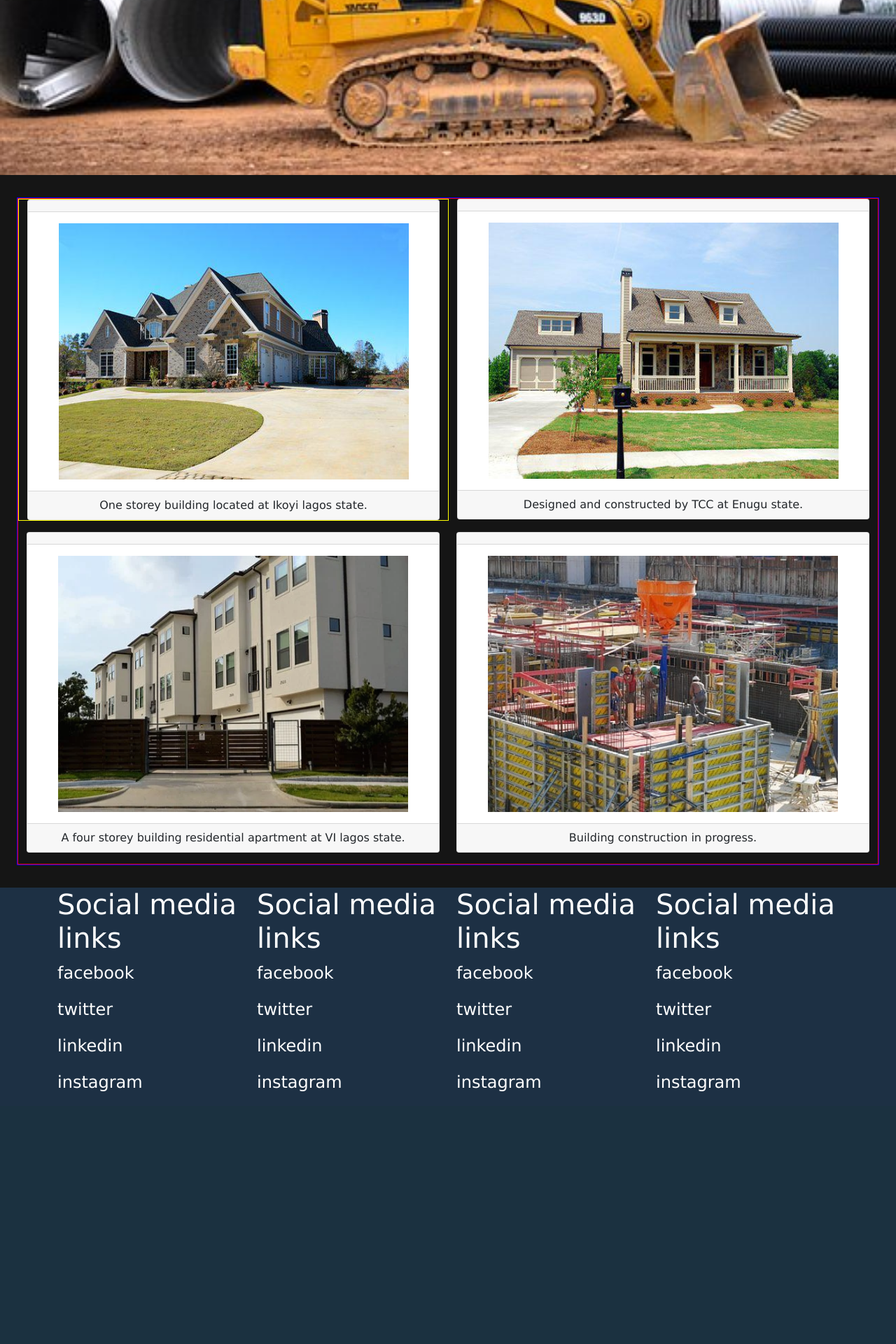
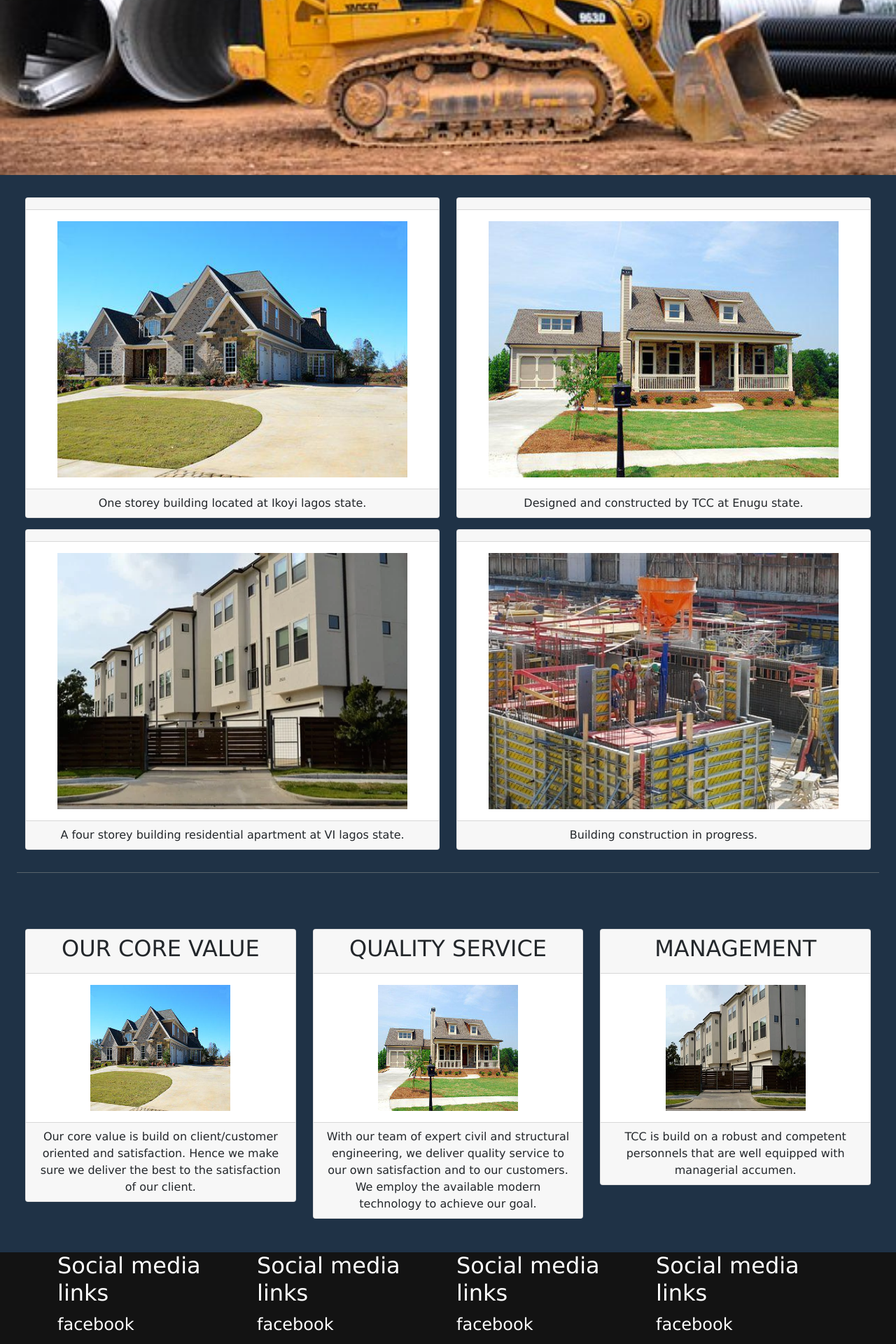
Before and after one commit to Emmadegreat/TCC, a PHP site: page / in a window 1280 px wide. Shown: the part 496-2416 px from the top of the page at 70% size. Before the commit the page ends 2055 px from the top, so only its background shows below. Run offline with PHP 8.4, Linux system fonts and the light colour scheme; some libraries are stand-ins or nearby versions.

Commit message:
committed

```diff
--- a/css/index.css
+++ b/css/index.css
@@ -61,8 +61,8 @@
 }
 
 
-#section_2{
-    background: #131313;
+#section_2, #section_3{
+    background: #1d3044;
     opacity: 0.99;
     width: 100%;
 }
@@ -76,7 +76,7 @@ p{
     font-size: 1.5rem;
 }
 
-#section_2{
+#section_2, #section_3{
     padding: 2rem 1.5rem;
 }
 
@@ -84,15 +84,31 @@ p{
     margin-bottom: 1rem;
 }
 
+.card-body{
+    overflow: hidden;
+}
+
 #img_1, #img_2, #img_3, #img_4{
     width: 500px;
     height: 366px;
-    transform: translateY(100%,);
+    transition: all 1.5s ease;
+    transform: translateY();
 }
 
 #img_1:hover, #img_2:hover, #img_3:hover, #img_4:hover{
-    transition: transform 3s;
-    opacity: 0.5;
+    transform: scale(1.3);
+}
+
+#core_value_img_1, #core_value_img_2, #core_value_img_3{/*core value section imgaes*/
+    width: 200px;
+    height: 180px;
+    transition: all 1.5s ease;
+}
+
+#core_value_img_1:hover, #core_value_img_2:hover, #core_value_img_3:hover{/*core value section imgaes*/
+    width: 200px;
+    height: 180px;
+    transform: scale(1.3);
 }
 
 #footer_1{
--- a/index.html
+++ b/index.html
@@ -4,7 +4,7 @@
     <meta charset="UTF-8">
     <meta http-equiv="X-UA-Compatible" content="IE=edge">
     <meta name="viewport" content="width=device-width, initial-scale=1.0">
-    <title>Document</title>
+    <title>TCC</title>
 
     <link rel="stylesheet" href="/css/index.css">
     <link rel="stylesheet" href="/css/bootstrap.css">
@@ -53,10 +53,10 @@
   </div><!---first section end here-->
 
 
-    <section id="section_2"><!---Sample work section-->
-      <div class="container-fluid" id="container" style="border: 1px solid blue;"><!---container-fluid-->
-        <div class="row" id="row_1" style="border: 1px solid red;"><!---first row-->
-          <div class="col-sm" id="col_1" style="border: 1px solid yellow;"><!---column-->
+    <section id="section_2"><!---Sample work section start-->
+      <div class="container-fluid" id="container"><!---container-fluid-->
+        <div class="row" id="row_1"><!---first row-->
+          <div class="col-sm" id="col_1"><!---column-->
             <div class="card">
               <div class="card-header"></div>
               <div class="card-body">
@@ -96,15 +96,58 @@
             </div>
           </div>
 
+        </div><!---first row end-->
+      </div><!---container-fluid end--><hr style="background: cornsilk;">
+    </section><!----sample work section end-->
 
-        </div><!---first row end-->
+
+    <section id="section_3"><!---core value section start-->
+      <div class="container-fluid" id="container"><!---container-fluid-->
+        <div class="row" id="row_2"><!---first row-->
+          <div class="col-sm" id="core_value_1"><!---column-->
+            <div class="card">
+              <div class="card-header"><h1>OUR CORE VALUE</h1></div>
+              <div class="card-body" id="body_1">
+                <img src="/images/const3.jpg" alt="core_value" id="core_value_img_1">
+              </div>
+              <div class="card-footer">Our core value is build on client/customer oriented and satisfaction.
+                Hence we make sure we deliver the best to the satisfaction of our client.
+              </div>
+            </div>
+          </div>
+
+          <div class="col-sm" id="core_value_2">
+            <div class="card">
+              <div class="card-header"><h1>QUALITY SERVICE</h1></div>
+              <div class="card-body">
+                <img src="/images/const7.jpg" alt="core_value" id="core_value_img_2">
+              </div>
+              <div class="card-footer">With our team of expert civil and structural engineering,
+                we deliver quality service to our own satisfaction and to our customers.
+                We employ the available modern technology to achieve our goal.
+              </div>
+            </div>
+          </div>
+
+          <div class="col-sm" id="core_value_3">
+            <div class="card">
+              <div class="card-header"><h1>MANAGEMENT </h1></div>
+              <div class="card-body">
+                <img src="/images/const4.webp" alt="core_value" id="core_value_img_3">
+              </div>
+              <div class="card-footer">TCC is build on a robust and competent personnels that are
+                well equipped with managerial accumen.</div>
+            </div>
+          </div>
+
+        </div><!---second row end-->
       </div><!---container-fluid end-->
-    </section><!----sample work section end-->
+    </section><!----core value section end-->
 
 
 
 
-    <footer class="footer_head" style="background-color: #1d3044;color: #fff;"><!------------FOOTER START HERE------------>
+    <footer class="footer_head" style="background-color: #131313;color: #fff;"><!------------FOOTER START HERE------------>
       <div class="container" id="footer_container">
         <div class="row" id="footer_row">
           <div class="col-lg-3" id="footer_1">
--- a/js/index.js
+++ b/js/index.js
@@ -29,7 +29,13 @@ $(document).ready(function(){
 
     });
 
-    $("").css("fontSize", "px");
-        /*$("#p4").slideUp().slideDown();*/
+    $("h1").css("fontSize","2rem");
+
+    $("img").click(function () {
+        $("#body_1").html("Thank you for your patronage");
+    });
+
+
+
 
 });
```
Lines whose indentation alone changed are shown as unchanged.
